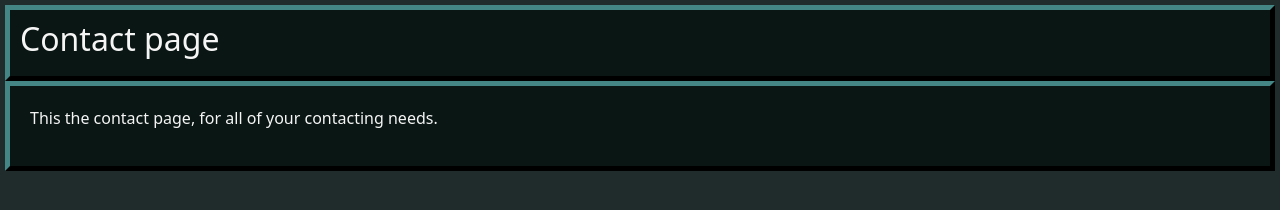
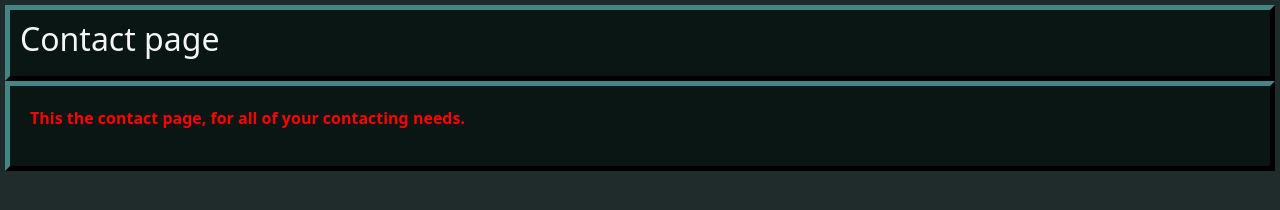
Before and after one commit to t3rm1nat0r626/Project-5, a plain HTML site: page my-website/contact-us.html in a window 1280 px wide. Drawn offline with nearby package versions, Linux system fonts and the light colour scheme.

Commit message:
Update contact-us.html

```diff
--- a/my-website/contact-us.html
+++ b/my-website/contact-us.html
@@ -21,9 +21,11 @@
     </div>
 
     <div class="card-header-pills" style="padding: 20px; background-color: rgb(10, 22, 20);">
-        <p style="color: whitesmoke;">
+       <strong>
+        <p style="color: red;">
            This the contact page, for all of your contacting needs.
         </p>
+       </strong>
     </div>
 
 
```
